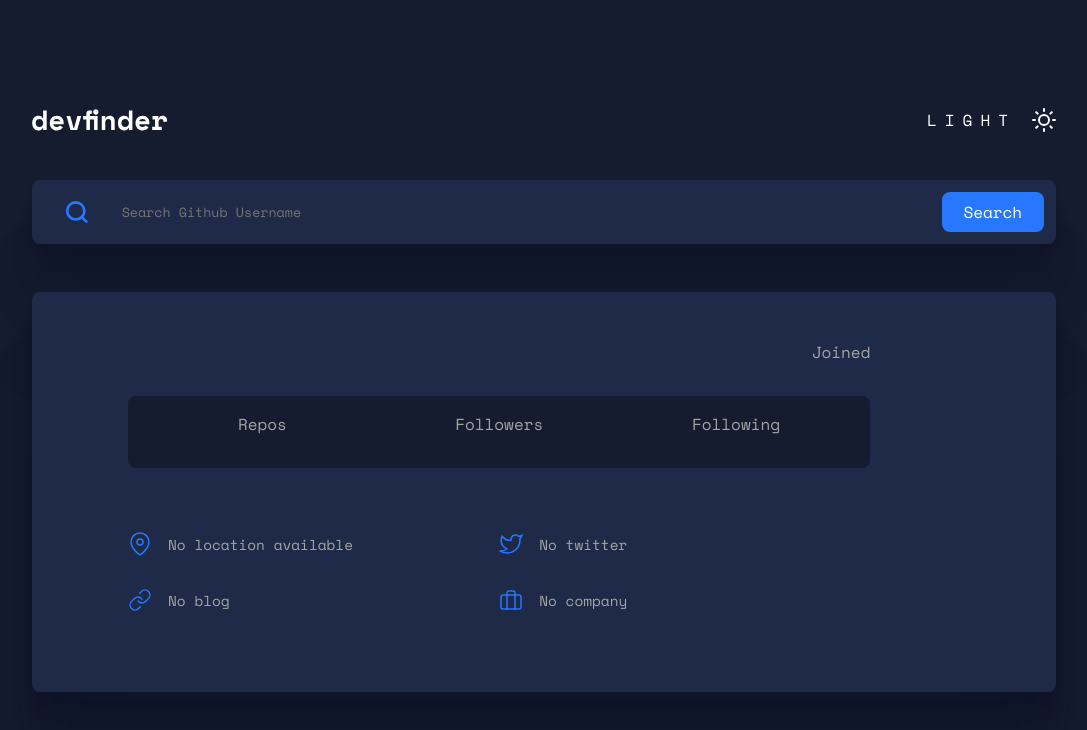
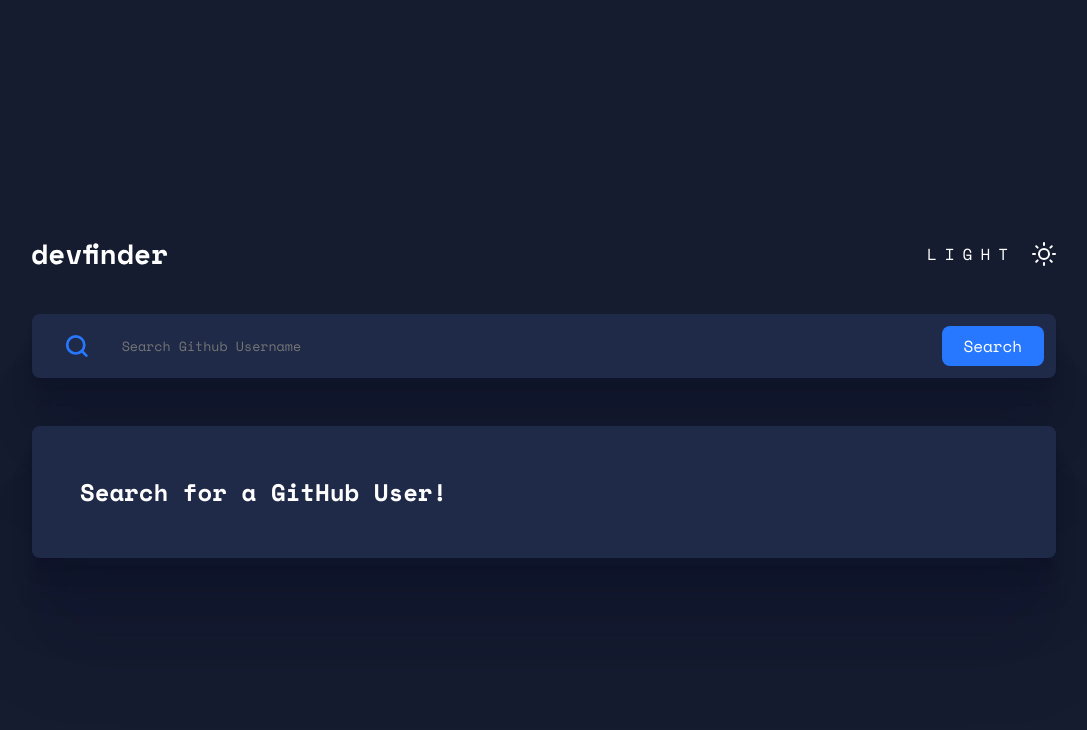
Before and after one commit to giovannamoeller/dev-finder, a React (Create React App) app: page / in a window 1280 px wide. Shown: the top 730 px of the page, without its empty margins (96-1183 px from the left). Built offline with nearby package versions, Linux system fonts and the light colour scheme; no server answers.

Commit message:
User validation

```diff
--- a/src/components/ProfileUser/index.js
+++ b/src/components/ProfileUser/index.js
@@ -40,6 +40,10 @@ export function ProfileUser({ username }) {
 
   return (
     <ProfileUserContainer>
+      {username === "" ? (
+        <h1>Search for a GitHub User!</h1>
+      ) : (
+        <>
           <ImageContainer>
             <img src={userInformations.avatar_url} alt="" />
           </ImageContainer>
@@ -96,6 +100,8 @@ export function ProfileUser({ username }) {
               </div>
             </div>
           </InfoContainer>
+        </>
+      )}
     </ProfileUserContainer>
   );
 }
--- a/src/pages/Home/index.js
+++ b/src/pages/Home/index.js
@@ -6,7 +6,7 @@ import { useState } from 'react';
 
 
 export function Home() {
-  const [username, setUsername] = useState('giovannamoeller');
+  const [username, setUsername] = useState('');
   return (
       <Container>
         <Header/>
```
Lines whose indentation alone changed are shown as unchanged.
